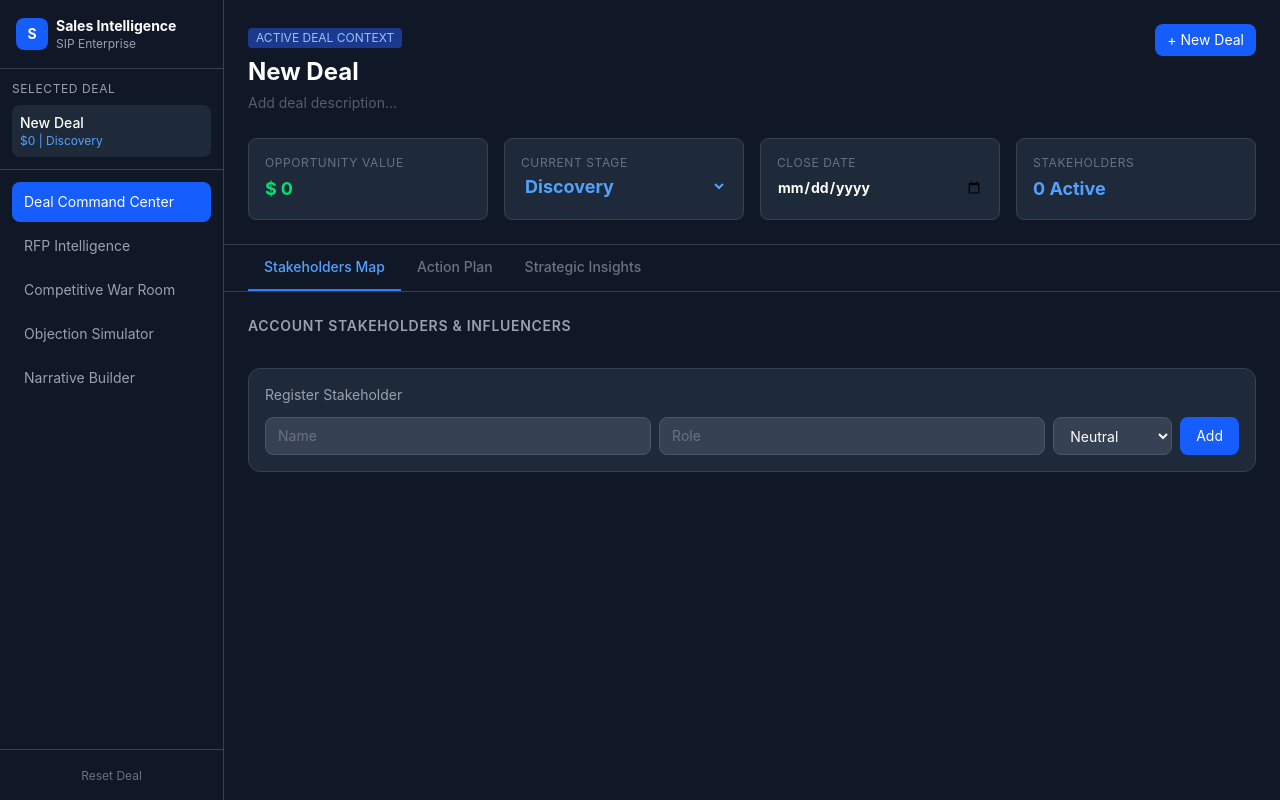
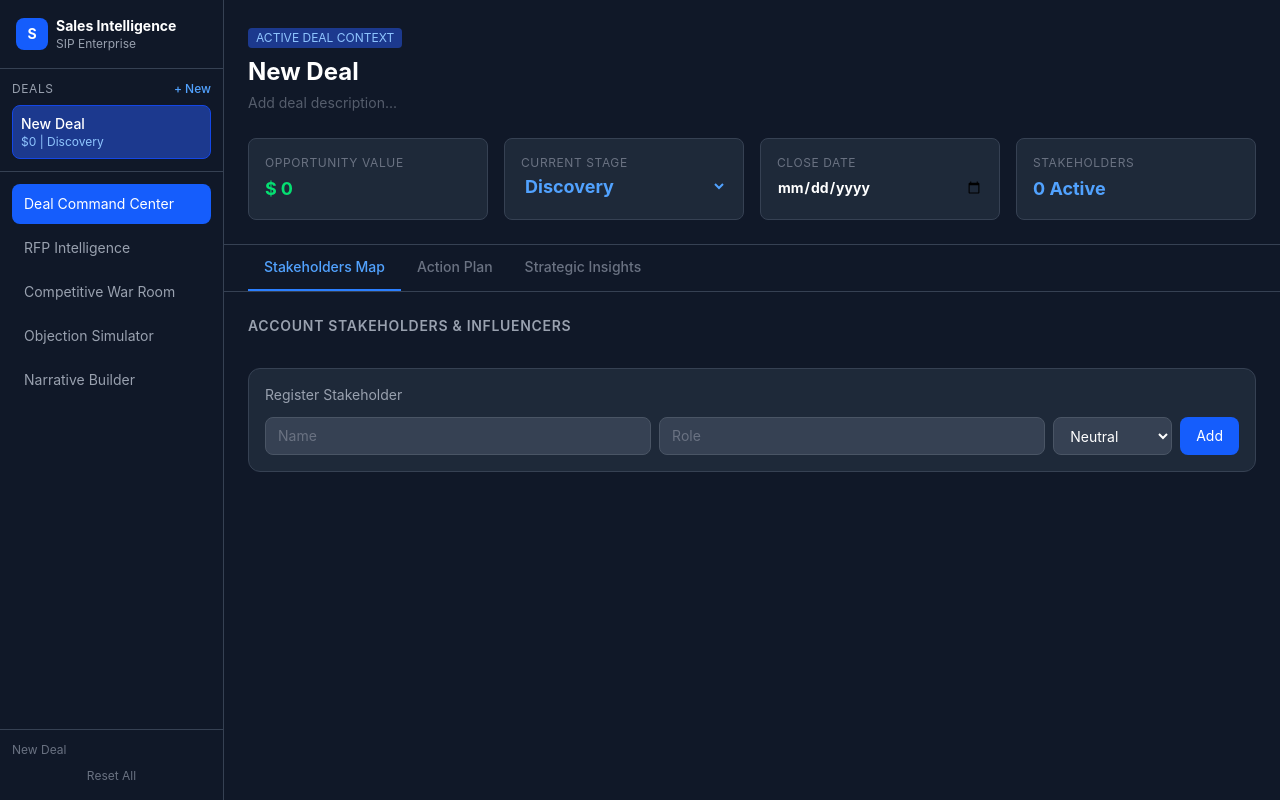
Before and after one commit to khmzamantonmoy-lgtm/sales-intelligence-platform, a React (Vite) app: page / in a window 1280 px wide. Built offline with nearby package versions, Linux system fonts and the light colour scheme.

Commit message:
Fix RFP and Narrative to use selectedDeal

```diff
--- a/src/components/DealCommandCenter.tsx
+++ b/src/components/DealCommandCenter.tsx
@@ -5,10 +5,11 @@ const TABS = ["Stakeholders Map", "Action Plan", "Strategic Insights"]
 const STAGES = ["Discovery", "Qualification", "Proposal", "Negotiation", "Closed Won", "Closed Lost"]
 
 export default function DealCommandCenter() {
-  const deal = useDealStore((s) => s.deal)
+  const selectedDeal = useDealStore((s) => s.selectedDeal)
   const setDeal = useDealStore((s) => s.setDeal)
   const [tab, setTab] = useState("Stakeholders Map")
   const [ns, setNs] = useState({ name: "", role: "", sentiment: "Neutral" })
+  const deal = selectedDeal()
 
   return (
     <div>
@@ -16,52 +17,32 @@ export default function DealCommandCenter() {
         <div className="flex items-start justify-between mb-6">
           <div className="flex-1">
             <span className="text-xs bg-blue-900 text-blue-300 px-2 py-0.5 rounded mb-2 inline-block">ACTIVE DEAL CONTEXT</span>
-            <input
-              className="block text-2xl font-bold text-white bg-transparent outline-none w-full border-b border-transparent hover:border-gray-600 focus:border-blue-500 transition-colors"
-              value={deal.name}
-              onChange={(e) => setDeal({ name: e.target.value })}
-              placeholder="Deal name..."
-            />
-            <input
-              className="block text-gray-400 text-sm bg-transparent outline-none w-full mt-1 border-b border-transparent hover:border-gray-700 focus:border-gray-500 transition-colors"
-              value={deal.description}
-              placeholder="Add deal description..."
-              onChange={(e) => setDeal({ description: e.target.value })}
-            />
+            <input className="block text-2xl font-bold text-white bg-transparent outline-none w-full border-b border-transparent hover:border-gray-600 focus:border-blue-500 transition-colors"
+              value={deal.name} onChange={(e) => setDeal({ name: e.target.value })} placeholder="Deal name..." />
+            <input className="block text-gray-400 text-sm bg-transparent outline-none w-full mt-1 border-b border-transparent hover:border-gray-700 focus:border-gray-500 transition-colors"
+              value={deal.description} placeholder="Add deal description..." onChange={(e) => setDeal({ description: e.target.value })} />
           </div>
-          <button className="ml-4 px-3 py-1.5 text-sm bg-blue-600 rounded-lg text-white hover:bg-blue-500">+ New Deal</button>
         </div>
         <div className="grid grid-cols-4 gap-4">
           <div className="bg-gray-800 rounded-lg p-4 border border-gray-700">
             <div className="text-gray-500 text-xs uppercase tracking-wider mb-1">OPPORTUNITY VALUE</div>
             <div className="flex items-center gap-1">
               <span className="text-green-400 text-lg font-bold">$</span>
-              <input
-                type="number"
-                className="text-green-400 text-lg font-bold bg-transparent outline-none w-full"
-                value={deal.value}
-                onChange={(e) => setDeal({ value: Number(e.target.value) })}
-              />
+              <input type="number" className="text-green-400 text-lg font-bold bg-transparent outline-none w-full"
+                value={deal.value} onChange={(e) => setDeal({ value: Number(e.target.value) })} />
             </div>
           </div>
           <div className="bg-gray-800 rounded-lg p-4 border border-gray-700">
             <div className="text-gray-500 text-xs uppercase tracking-wider mb-1">CURRENT STAGE</div>
-            <select
-              className="text-blue-400 text-lg font-bold bg-transparent outline-none w-full cursor-pointer"
-              value={deal.stage}
-              onChange={(e) => setDeal({ stage: e.target.value })}
-            >
+            <select className="text-blue-400 text-lg font-bold bg-transparent outline-none w-full cursor-pointer"
+              value={deal.stage} onChange={(e) => setDeal({ stage: e.target.value })}>
               {STAGES.map((s) => <option key={s} value={s} className="bg-gray-800 text-white">{s}</option>)}
             </select>
           </div>
           <div className="bg-gray-800 rounded-lg p-4 border border-gray-700">
             <div className="text-gray-500 text-xs uppercase tracking-wider mb-1">CLOSE DATE</div>
-            <input
-              type="date"
-              className="text-white text-sm font-bold bg-transparent outline-none w-full"
-              value={deal.closeDate}
-              onChange={(e) => setDeal({ closeDate: e.target.value })}
-            />
+            <input type="date" className="text-white text-sm font-bold bg-transparent outline-none w-full"
+              value={deal.closeDate} onChange={(e) => setDeal({ closeDate: e.target.value })} />
           </div>
           <div className="bg-gray-800 rounded-lg p-4 border border-gray-700">
             <div className="text-gray-500 text-xs uppercase tracking-wider mb-1">STAKEHOLDERS</div>
@@ -101,22 +82,24 @@ export default function DealCommandCenter() {
             <div className="bg-gray-800 border border-gray-700 rounded-xl p-4">
               <div className="text-sm text-gray-400 mb-3">Register Stakeholder</div>
               <div className="flex gap-2">
-                <input className="flex-1 bg-gray-700 border border-gray-600 rounded-lg px-3 py-2 text-sm text-white placeholder-gray-500 outline-none" placeholder="Name" value={ns.name} onChange={(e) => setNs({...ns, name: e.target.value})} />
-                <input className="flex-1 bg-gray-700 border border-gray-600 rounded-lg px-3 py-2 text-sm text-white placeholder-gray-500 outline-none" placeholder="Role" value={ns.role} onChange={(e) => setNs({...ns, role: e.target.value})} />
-                <select className="bg-gray-700 border border-gray-600 rounded-lg px-3 py-2 text-sm text-white outline-none" value={ns.sentiment} onChange={(e) => setNs({...ns, sentiment: e.target.value})}>
+                <input className="flex-1 bg-gray-700 border border-gray-600 rounded-lg px-3 py-2 text-sm text-white placeholder-gray-500 outline-none"
+                  placeholder="Name" value={ns.name} onChange={(e) => setNs({...ns, name: e.target.value})} />
+                <input className="flex-1 bg-gray-700 border border-gray-600 rounded-lg px-3 py-2 text-sm text-white placeholder-gray-500 outline-none"
+                  placeholder="Role" value={ns.role} onChange={(e) => setNs({...ns, role: e.target.value})} />
+                <select className="bg-gray-700 border border-gray-600 rounded-lg px-3 py-2 text-sm text-white outline-none"
+                  value={ns.sentiment} onChange={(e) => setNs({...ns, sentiment: e.target.value})}>
                   <option>Champion</option><option>Supportive</option><option>Neutral</option><option>Skeptic</option>
                 </select>
-                <button onClick={() => { if (!ns.name) return; setDeal({ stakeholders: [...deal.stakeholders, ns] }); setNs({ name: "", role: "", sentiment: "Neutral" }) }} className="bg-blue-600 text-white px-4 py-2 rounded-lg text-sm hover:bg-blue-500">Add</button>
+                <button onClick={() => {
+                  if (!ns.name) return
+                  setDeal({ stakeholders: [...deal.stakeholders, ns] })
+                  setNs({ name: "", role: "", sentiment: "Neutral" })
+                }} className="bg-blue-600 text-white px-4 py-2 rounded-lg text-sm hover:bg-blue-500">Add</button>
               </div>
             </div>
           </div>
         )}
-        {tab === "Action Plan" && (
-          <div className="text-center py-16 text-gray-500">Action Plan — coming in next update</div>
-        )}
-        {tab === "Strategic Insights" && (
-          <div className="text-center py-16 text-gray-500">Strategic Insights — coming in next update</div>
-        )}
+        {tab !== "Stakeholders Map" && <div className="text-center py-16 text-gray-500">{tab} — coming soon</div>}
       </div>
     </div>
   )
--- a/src/components/NarrativeBuilder.tsx
+++ b/src/components/NarrativeBuilder.tsx
@@ -1,7 +1,8 @@
 import { useDealStore } from "../stores/useDealStore"
 export default function NarrativeBuilder() {
-  const narrative = useDealStore((s) => s.deal.narrative)
+  const selectedDeal = useDealStore((s) => s.selectedDeal)
   const setDeal = useDealStore((s) => s.setDeal)
+  const deal = selectedDeal()
   const templates = ["Executive Summary","Sales Email","TCO Business Case","Champion Pitch"]
   return (
     <div className="p-6">
@@ -17,7 +18,7 @@ export default function NarrativeBuilder() {
       <div className="bg-gray-800 border border-gray-700 rounded-xl p-6">
         <div className="text-sm text-gray-400 mb-3">Generated Narrative</div>
         <textarea className="w-full h-64 bg-gray-700 border border-gray-600 rounded-lg p-3 text-sm text-white placeholder-gray-500 outline-none resize-none"
-          placeholder="Select a template above or start writing..." value={narrative} onChange={(e) => setDeal({ narrative: e.target.value })} />
+          placeholder="Select a template above or start writing..." value={deal.narrative} onChange={(e) => setDeal({ narrative: e.target.value })} />
         <button className="mt-3 bg-blue-600 text-white px-4 py-2 rounded-lg text-sm hover:bg-blue-500">Generate with AI</button>
       </div>
     </div>
--- a/src/components/NavBar.tsx
+++ b/src/components/NavBar.tsx
@@ -1,34 +1,58 @@
-import { useDealStore } from '../stores/useDealStore'
-const sections = ['Deal Command Center','RFP Intelligence','Competitive War Room','Objection Simulator','Narrative Builder']
+import { useDealStore } from "../stores/useDealStore"
+
+const sections = ["Deal Command Center","RFP Intelligence","Competitive War Room","Objection Simulator","Narrative Builder"]
+
 interface Props { section: string; setSection: (s: string) => void }
+
 export default function NavBar({ section, setSection }: Props) {
-  const deal = useDealStore((s) => s.deal)
-  const reset = useDealStore((s) => s.resetDeal)
+  const deals = useDealStore((s) => s.deals)
+  const activeDealId = useDealStore((s) => s.activeDealId)
+  const selectedDeal = useDealStore((s) => s.selectedDeal)
+  const addDeal = useDealStore((s) => s.addDeal)
+  const switchDeal = useDealStore((s) => s.switchDeal)
+  const resetAll = useDealStore((s) => s.resetAll)
+  const deal = selectedDeal()
+
   return (
-    <div className="flex h-screen w-56 flex-col bg-gray-900 border-r border-gray-700 fixed left-0 top-0">
+    <div className="flex h-screen w-56 flex-col bg-gray-900 border-r border-gray-700 fixed left-0 top-0 overflow-y-auto">
       <div className="p-4 border-b border-gray-700">
         <div className="flex items-center gap-2">
           <div className="w-8 h-8 bg-blue-600 rounded-lg flex items-center justify-center text-white font-bold text-sm">S</div>
-          <div><div className="font-bold text-white text-sm">Sales Intelligence</div><div className="text-gray-400 text-xs">SIP Enterprise</div></div>
+          <div>
+            <div className="font-bold text-white text-sm">Sales Intelligence</div>
+            <div className="text-gray-400 text-xs">SIP Enterprise</div>
+          </div>
         </div>
       </div>
+
       <div className="p-3 border-b border-gray-700">
-        <div className="text-gray-400 text-xs uppercase tracking-wider mb-2">Selected Deal</div>
-        <div className="bg-gray-800 rounded-lg p-2">
-          <div className="text-white text-sm font-medium truncate">{deal.name}</div>
-          <div className="text-blue-400 text-xs">${deal.value.toLocaleString()} | {deal.stage}</div>
+        <div className="flex items-center justify-between mb-2">
+          <div className="text-gray-400 text-xs uppercase tracking-wider">Deals</div>
+          <button onClick={addDeal} className="text-blue-400 text-xs hover:text-blue-300 font-medium">+ New</button>
+        </div>
+        <div className="space-y-1">
+          {deals.map((d) => (
+            <button key={d.id} onClick={() => switchDeal(d.id)}
+              className={"w-full text-left rounded-lg p-2 transition-colors " + (d.id === activeDealId ? "bg-blue-900 border border-blue-700" : "hover:bg-gray-800")}>
+              <div className={"text-sm font-medium truncate " + (d.id === activeDealId ? "text-white" : "text-gray-300")}>{d.name}</div>
+              <div className={"text-xs " + (d.id === activeDealId ? "text-blue-300" : "text-gray-500")}>${d.value.toLocaleString()} | {d.stage}</div>
+            </button>
+          ))}
         </div>
       </div>
+
       <nav className="flex-1 p-3 space-y-1">
         {sections.map((s) => (
           <button key={s} onClick={() => setSection(s)}
-            className={`w-full text-left px-3 py-2.5 rounded-lg text-sm transition-colors ${section === s ? "bg-blue-600 text-white" : "text-gray-400 hover:bg-gray-800 hover:text-white"}`}>
+            className={"w-full text-left px-3 py-2.5 rounded-lg text-sm transition-colors " + (section === s ? "bg-blue-600 text-white" : "text-gray-400 hover:bg-gray-800 hover:text-white")}>
             {s}
           </button>
         ))}
       </nav>
+
       <div className="p-3 border-t border-gray-700">
-        <button onClick={reset} className="w-full text-xs text-gray-500 hover:text-gray-300 py-1">Reset Deal</button>
+        <div className="text-gray-500 text-xs truncate mb-1">{deal.name}</div>
+        <button onClick={resetAll} className="w-full text-xs text-gray-500 hover:text-gray-300 py-1">Reset All</button>
       </div>
     </div>
   )
--- a/src/components/RFPIntelligence.tsx
+++ b/src/components/RFPIntelligence.tsx
@@ -1,7 +1,8 @@
 import { useDealStore } from "../stores/useDealStore"
 export default function RFPIntelligence() {
-  const rfpNotes = useDealStore((s) => s.deal.rfpNotes)
+  const selectedDeal = useDealStore((s) => s.selectedDeal)
   const setDeal = useDealStore((s) => s.setDeal)
+  const deal = selectedDeal()
   return (
     <div className="p-6">
       <h1 className="text-2xl font-bold text-white mb-2">RFP Intelligence Engine</h1>
@@ -9,7 +10,7 @@ export default function RFPIntelligence() {
       <div className="bg-gray-800 border border-gray-700 rounded-xl p-6">
         <div className="text-sm text-gray-400 mb-3">RFP Document Content</div>
         <textarea className="w-full h-64 bg-gray-700 border border-gray-600 rounded-lg p-3 text-sm text-white placeholder-gray-500 outline-none resize-none"
-          placeholder="Paste RFP content here..." value={rfpNotes} onChange={(e) => setDeal({ rfpNotes: e.target.value })} />
+          placeholder="Paste RFP content here..." value={deal.rfpNotes} onChange={(e) => setDeal({ rfpNotes: e.target.value })} />
         <div className="flex gap-3 mt-4">
           <button className="bg-blue-600 text-white px-4 py-2 rounded-lg text-sm hover:bg-blue-500">Analyze RFP with AI</button>
           <button className="border border-gray-600 text-gray-300 px-4 py-2 rounded-lg text-sm hover:bg-gray-700">Mock Mode Preview</button>
--- a/src/stores/useDealStore.ts
+++ b/src/stores/useDealStore.ts
@@ -1,17 +1,42 @@
 import { create } from "zustand"
+
 interface Stakeholder { name: string; role: string; sentiment: string }
-interface Deal {
-  name: string; stage: string; value: number; description: string; closeDate: string
+
+export interface Deal {
+  id: string; name: string; stage: string; value: number
+  description: string; closeDate: string
   stakeholders: Stakeholder[]; rfpNotes: string; narrative: string
 }
+
 interface DealState {
-  deal: Deal
+  deals: Deal[]
+  activeDealId: string
+  selectedDeal: () => Deal
   setDeal: (p: Partial<Deal>) => void
-  resetDeal: () => void
+  addDeal: () => void
+  switchDeal: (id: string) => void
+  resetAll: () => void
 }
-const def: Deal = { name: "New Deal", stage: "Discovery", value: 0, description: "", closeDate: "", stakeholders: [], rfpNotes: "", narrative: "" }
-export const useDealStore = create<DealState>((set) => ({
-  deal: def,
-  setDeal: (p) => set((s) => ({ deal: { ...s.deal, ...p } })),
-  resetDeal: () => set({ deal: def }),
+
+const newDeal = (id: string, name: string): Deal => ({
+  id, name, stage: "Discovery", value: 0, description: "",
+  closeDate: "", stakeholders: [], rfpNotes: "", narrative: ""
+})
+
+const d1 = newDeal("deal-1", "New Deal")
+
+export const useDealStore = create<DealState>((set, get) => ({
+  deals: [d1],
+  activeDealId: "deal-1",
+  selectedDeal: () => get().deals.find((d) => d.id === get().activeDealId) || get().deals[0],
+  setDeal: (p) => set((s) => ({
+    deals: s.deals.map((d) => d.id === s.activeDealId ? { ...d, ...p } : d)
+  })),
+  addDeal: () => {
+    const id = "deal-" + Date.now()
+    const deal = newDeal(id, "New Deal " + (get().deals.length + 1))
+    set((s) => ({ deals: [...s.deals, deal], activeDealId: id }))
+  },
+  switchDeal: (id) => set({ activeDealId: id }),
+  resetAll: () => { const d = newDeal("deal-1", "New Deal"); set({ deals: [d], activeDealId: "deal-1" }) }
 }))
```
